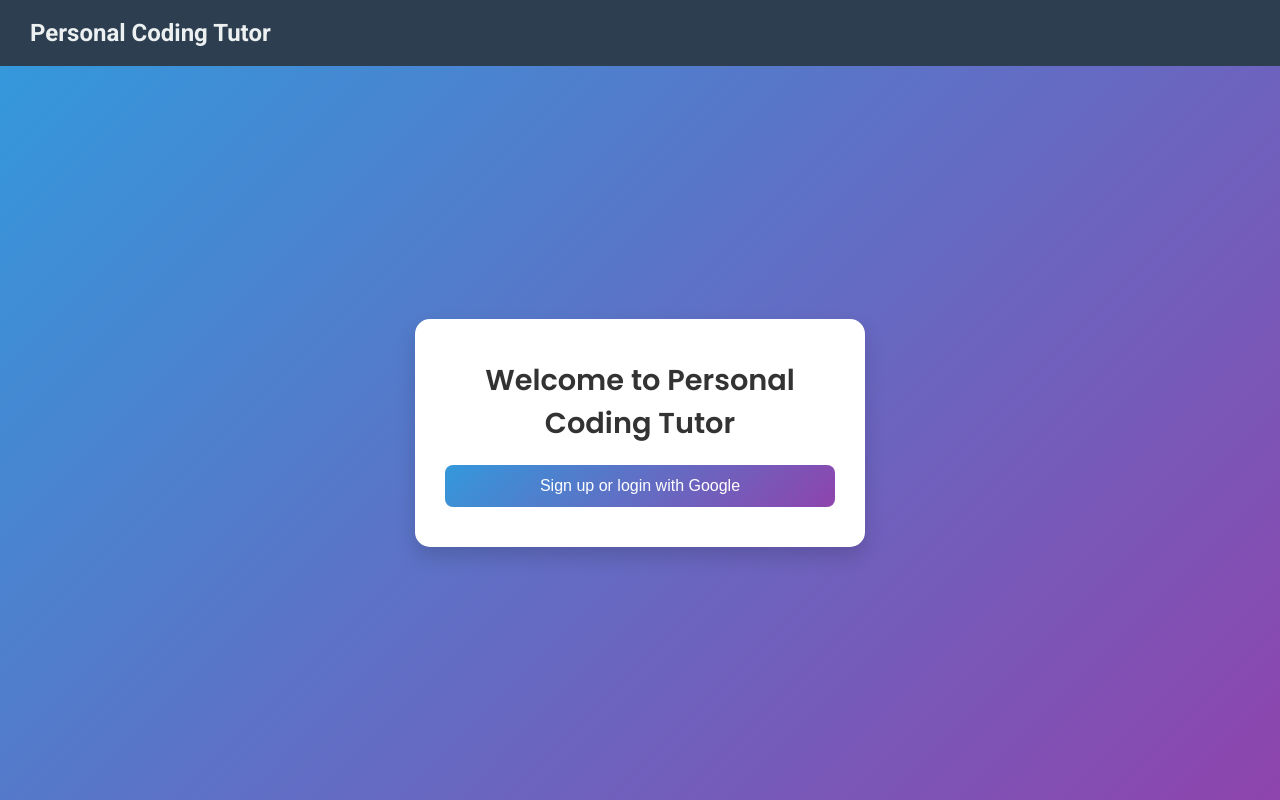
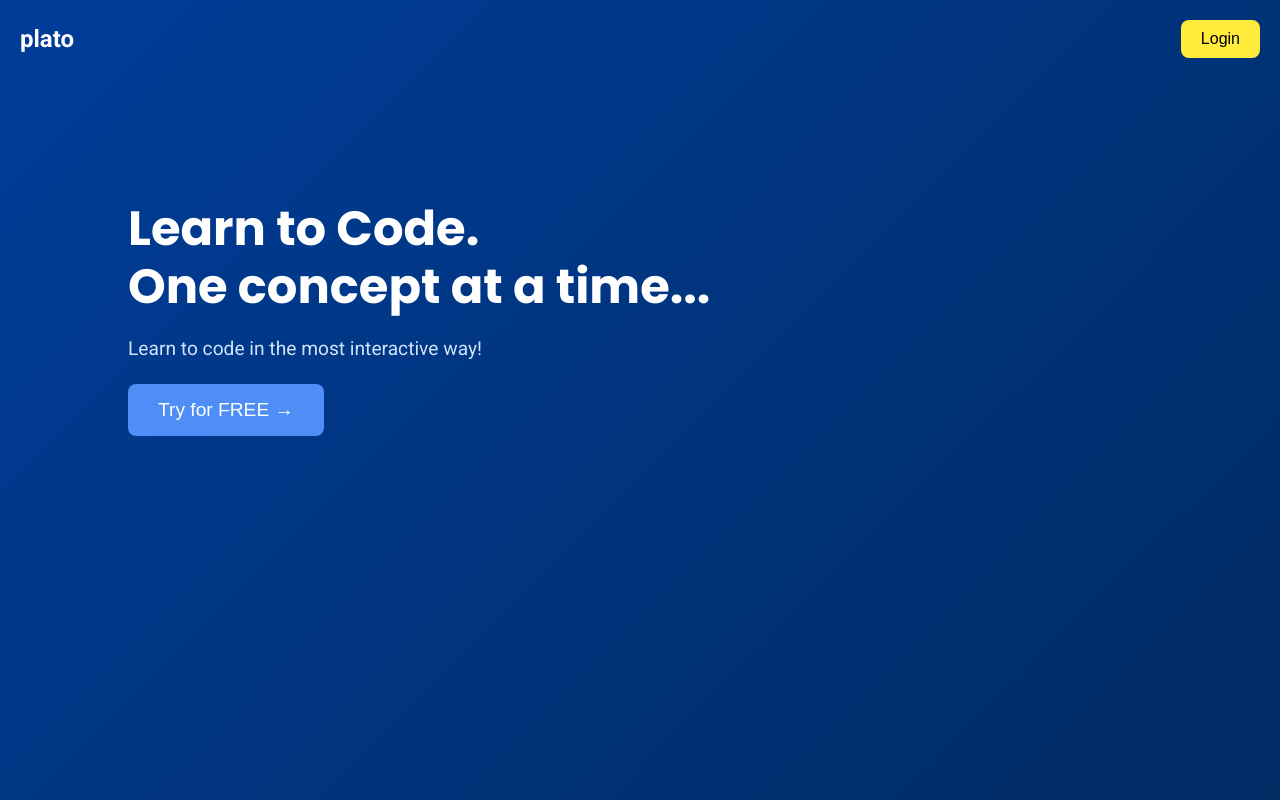
Before and after one commit to freakythunder/Tutor-frontend, a React (Create React App) app: page / in a window 1280 px wide. Built offline with nearby package versions, Linux system fonts and the light colour scheme; no server answers.

Commit message:
landing page changed

```diff
--- a/src/App.tsx
+++ b/src/App.tsx
@@ -1,5 +1,5 @@
 import React from 'react';
-import { BrowserRouter as Router, Route, Routes, Navigate } from 'react-router-dom';
+import { BrowserRouter as Router, Route, Routes, Navigate, useLocation } from 'react-router-dom';
 import Navbar from './components/Navbar';
 import HomePage from './components/HomePage';
 import ResizableContainer from './components/ResizableContainer';
@@ -12,11 +12,13 @@ const PrivateRoute: React.FC<{ children: React.ReactElement }> = ({ children })
 };
 
 const App: React.FC = () => {
+  const location = useLocation();
   return (
     <AuthProvider>
-      <Router>
       <div className="appContainer">
-          <Navbar />
+        {/* Render Navbar only if the current path is not the home page */}
+        {location.pathname !== '/' && <Navbar />}
+
         <Routes>
           <Route path="/" element={<HomePage />} />
           <Route
@@ -31,9 +33,14 @@ const App: React.FC = () => {
           />
         </Routes>
       </div>
-      </Router>
     </AuthProvider>
   );
 };
 
-export default App;
+const MainApp = () => (
+  <Router>
+    <App />
+  </Router>
+);
+
+export default MainApp;
--- a/src/Styles/HomePage.module.css
+++ b/src/Styles/HomePage.module.css
@@ -1,104 +1,149 @@
-/* src/Styles/HomePage.module.css */
+@import url("https://fonts.googleapis.com/css2?family=Poppins:wght@400;500;600;700&display=swap");
 
-@import url('https://fonts.googleapis.com/css2?family=Poppins:wght@400;500;600;700&display=swap');
-
-
-
-/* src/Styles/HomePage.module.css */
-
+/* Global Styles */
 * {
-  box-sizing: border-box;
   margin: 0;
   padding: 0;
+  box-sizing: border-box;
 }
 
-html, body {
-  font-family: 'Poppins', sans-serif;
-  color: #2c3e50;
-  background-color: #f3f6fa;
-  height: 100%;
+body {
+  font-family: "Poppins", sans-serif;
 }
 
 .homePage {
+  background: linear-gradient(135deg, #003d99, #002b63); /* Modern gradient */
+  color: #fff;
+  height: 100vh;
+  display: flex;
+  flex-direction: column;
+  justify-content: space-between;
+  padding: 20px;
+  position: relative;
+  overflow: hidden;
+}
+
+/* Header Section */
+.header {
+  display: flex;
+  justify-content: space-between;
+  align-items: center;
+}
+
+.logo {
+  font-size: 1.5rem;
+  font-weight: bold;
+  color: #fff;
+}
+
+.loginButton {
+  background-color: #ffeb3b; /* Yellow */
+  border: none;
+  border-radius: 8px;
+  color: #000;
+  font-size: 1rem;
+  font-weight: 500;
+  padding: 10px 20px;
+  cursor: pointer;
+}
+
+.loginButton:hover {
+  background-color: #ffe600; /* Slightly darker yellow on hover */
+  transform: scale(1.05); /* Scale up slightly */
+}
+
+/* Content Section */
+.content {
+  position: absolute;
+  top: 25%; /* Move the section upwards */
+  left: 10%;
+  text-align: left;
+  max-width: 600px;
+}
+
+.title {
+  font-size: 3rem;
+  font-weight: 700;
+  line-height: 1.2;
+  color: #fff;
+}
+
+.subtitle {
+  font-size: 1.2rem;
+  margin: 20px 0;
+  color: #d1e3f8;
+}
+
+.tryButton {
+  background-color: #4f8ef7;
+  color: #fff;
+  border: none;
+  border-radius: 8px;
+  font-size: 1.2rem;
+  padding: 15px 30px;
+  cursor: pointer;
+  transition: background-color 0.3s ease, transform 0.3s ease;
+}
+
+.tryButton:hover {
+  background-color: #3d7ce0; /* Darker blue on hover */
+  transform: scale(1.05); /* Scale up slightly */
+}
+
+/* Loading Screen */
+.loadingScreen {
   display: flex;
   justify-content: center;
   align-items: center;
   height: 100vh;
-  background: linear-gradient(135deg, #3498db 0%, #8e44ad 100%);
-  padding: 20px;
-}
-
-.container {
-  background-color: #ffffff;
-  border-radius: 15px;
-  box-shadow: 0 10px 20px rgba(0, 0, 0, 0.15);
-  padding: 40px 30px;
-  max-width: 450px;
-  width: 100%;
-  text-align: center;
+  color: #fff;
+  font-size: 1.5rem;
   animation: fadeIn 0.6s ease-in-out;
 }
 
-@keyframes fadeIn {
-  from { opacity: 0; transform: translateY(20px); }
-  to { opacity: 1; transform: translateY(0); }
+/* Error */
+.error {
+  position: absolute;
+  bottom: 20px;
+  left: 20px;
+  color: #e74c3c;
+  background: #fdecea;
+  padding: 10px 20px;
+  border-radius: 8px;
+  font-size: 1rem;
 }
 
-h1 {
-  font-size: 1.8rem;
-  color: #333;
-  margin-bottom: 1.2rem;
+/* Spiral Wavy Pattern */
+.homePage::before {
+  content: "";
+  position: absolute;
+  top: 40%;
+  left: 0;
+  right: 0;
+  height: 300px;
+  background: radial-gradient(
+      circle at center,
+      rgba(255, 255, 255, 0.1),
+      transparent 70%
+    ),
+    repeating-conic-gradient(
+      from 0deg,
+      rgba(255, 255, 255, 0.15),
+      rgba(255, 255, 255, 0.15) 5px,
+      transparent 5px,
+      transparent 10px
+    );
+  border-radius: 50%;
+  opacity: 0.8;
+  z-index: 0;
 }
 
-.authForm {
-  display: flex;
-  flex-direction: column;
-  gap: 18px;
+/* Animations */
+@keyframes fadeIn {
+  from {
+    opacity: 0;
+  }
+  to {
+    opacity: 1;
+  }
 }
-
-button {
-  background: linear-gradient(135deg, #3498db, #8e44ad);
-  color: #ffffff;
-  font-size: 1rem;
-  font-weight: 500;
-  padding: 12px;
-  border: none;
-  border-radius: 8px;
-  cursor: pointer;
-  transition: transform 0.2s ease, box-shadow 0.2s ease;
-}
-
-button:hover {
-  transform: translateY(-2px);
-  box-shadow: 0 5px 15px rgba(0, 0, 0, 0.1);
-}
-
-.error {
-  color: #e74c3c;
-  background-color: #fdecea;
-  padding: 10px;
-  border-radius: 5px;
-  font-size: 0.9rem;
-  margin-bottom: 15px;
-  border: 1px solid #e74c3c;
-  animation: shake 0.4s ease-in-out;
-}
-
-@keyframes shake {
-  0%, 100% { transform: translateX(0); }
-  25% { transform: translateX(-4px); }
-  75% { transform: translateX(4px); }
-}
-
-.loadingScreen {
-background-color: 'white';
- height: '100vh';
-display: 'flex';
-  justify-content: 'center';
-  align-items: 'center';
-}
-
-@keyframes pulse {
-  0%, 100% { opacity: 1; }
-  50% { opacity: 0.6; }
-}
--- a/src/components/HomePage.tsx
+++ b/src/components/HomePage.tsx
@@ -1,23 +1,25 @@
-// src/components/HomePage.tsx
-import React, { useState, useEffect } from 'react';
-import { useNavigate } from 'react-router-dom';
-import api from '../services/api';
-import styles from '../Styles/HomePage.module.css';
-import { useAuth } from '../context/AuthContext';
+import React, { useState, useEffect } from "react";
+import { useNavigate } from "react-router-dom";
+import api from "../services/api";
+import styles from "../Styles/HomePage.module.css";
+import { useAuth } from "../context/AuthContext";
 import { useAuth0 } from "@auth0/auth0-react";
 
-
 const HomePage: React.FC = () => {
-  const [errorMessage, setErrorMessage] = useState('');
+  const [errorMessage, setErrorMessage] = useState("");
   const [loading, setLoading] = useState(false);
-  const [loadingText, setLoadingText] = useState('');
-  const loadingMessages = ["Logging you in...", "Fetching your data...", "Almost there..."];
+  const [loadingText, setLoadingText] = useState("");
+  const loadingMessages = [
+    "Logging you in...",
+    "Fetching your data...",
+    "Almost there...",
+  ];
   const { loginWithRedirect, user, isAuthenticated } = useAuth0();
   const navigate = useNavigate();
   const { login } = useAuth();
 
   useEffect(() => {
-    const authenticateUser  = async () => {
+    const authenticateUser = async () => {
       if (isAuthenticated && user) {
         setLoading(true);
         setLoadingText(loadingMessages[0]);
@@ -26,30 +28,34 @@ const HomePage: React.FC = () => {
 
         const attemptLogin = async (retryCount: number) => {
           try {
-            const response = await api.post('/auth/login', { username, password });
+            const response = await api.post("/auth/login", {
+              username,
+              password,
+            });
             if (response.data?.data) {
               login(username, response.data.data.token);
-              navigate('/main');
+              navigate("/main");
             } else {
-              setErrorMessage('Invalid response from server');
+              setErrorMessage("Invalid response from server");
             }
           } catch (error: any) {
             if (retryCount > 0) {
-              console.log('Retrying login...');
+              console.log("Retrying login...");
               await attemptLogin(retryCount - 1); // Retry once
             } else {
-              setErrorMessage(error.response?.data?.message || 'Failed to authenticate.');
+              setErrorMessage(
+                error.response?.data?.message || "Failed to authenticate."
+              );
             }
           }
         };
 
         await attemptLogin(1); // Try once, with one retry
-
         setLoading(false);
       }
     };
 
-    authenticateUser ();
+    authenticateUser();
   }, [isAuthenticated, user, login, navigate]);
 
   useEffect(() => {
@@ -65,8 +71,14 @@ const HomePage: React.FC = () => {
   }, [loading]);
 
   const handleGoogleLogin = () => {
-    setErrorMessage('');
+    setErrorMessage("");
     loginWithRedirect();
+  };
+
+  const handleTryForFree = () => {
+    console.log("Try for FREE button clicked");
+    setErrorMessage("");
+    loginWithRedirect(); // Redirects to a specific "Try for FREE" page
   };
 
   return (
@@ -76,14 +88,41 @@ const HomePage: React.FC = () => {
           <h2>{loadingText}</h2>
         </div>
       ) : (
-        <div className={styles.container}>
-          <h1>Welcome to Personal Coding Tutor</h1>
-          <form className={styles.authForm}>
-            {errorMessage && <div className={styles.error}>{errorMessage}</div>}
-            <button type="button" onClick={handleGoogleLogin}>
-              Sign up or login with Google
+        <>
+          {/* Header */}
+          <header className={styles.header}>
+            <div className={styles.logo}>plato</div>
+            <button
+              className={styles.loginButton}
+              onClick={handleGoogleLogin}
+            >
+              Login
             </button>
-          </form>
+          </header>
+
+          {/* Main Content */}
+          <div className={styles.content}>
+            <h1 className={styles.title}>
+              Learn to Code.
+              <br />
+              One concept at a time...
+            </h1>
+            <p className={styles.subtitle}>
+              Learn to code in the most interactive way!
+            </p>
+            <button
+              className={styles.tryButton}
+              onClick={handleTryForFree} /* Separate handler */
+            >
+              Try for FREE →
+            </button>
+          </div>
+        </>
+      )}
+      {/* Error Message */}
+      {errorMessage && (
+        <div className={styles.error}>
+          {errorMessage}
         </div>
       )}
     </main>
--- a/src/index.js
+++ b/src/index.js
@@ -10,9 +10,9 @@ const root = ReactDOM.createRoot(document.getElementById('root'));
 root.render(
   <Auth0Provider
   domain="dev-77xfvtq4jkx78p2i.us.auth0.com"
-  clientId= "mKZJjc2lryLUOoEsqErteQXBs8t1hsSJ"
+  clientId= "MvYdG9otTbOpowJuPFdo2I58FTmht3x6"
   authorizationParams={{
-    redirect_uri: "https://platoeducation-qa.onrender.com"
+    redirect_uri: "http://localhost:3000"
   }}
 >
   <App />
```
Also changed, not shown: src/components/IDE.tsx (+23 -7 lines). Lines whose indentation alone changed are shown as unchanged.
